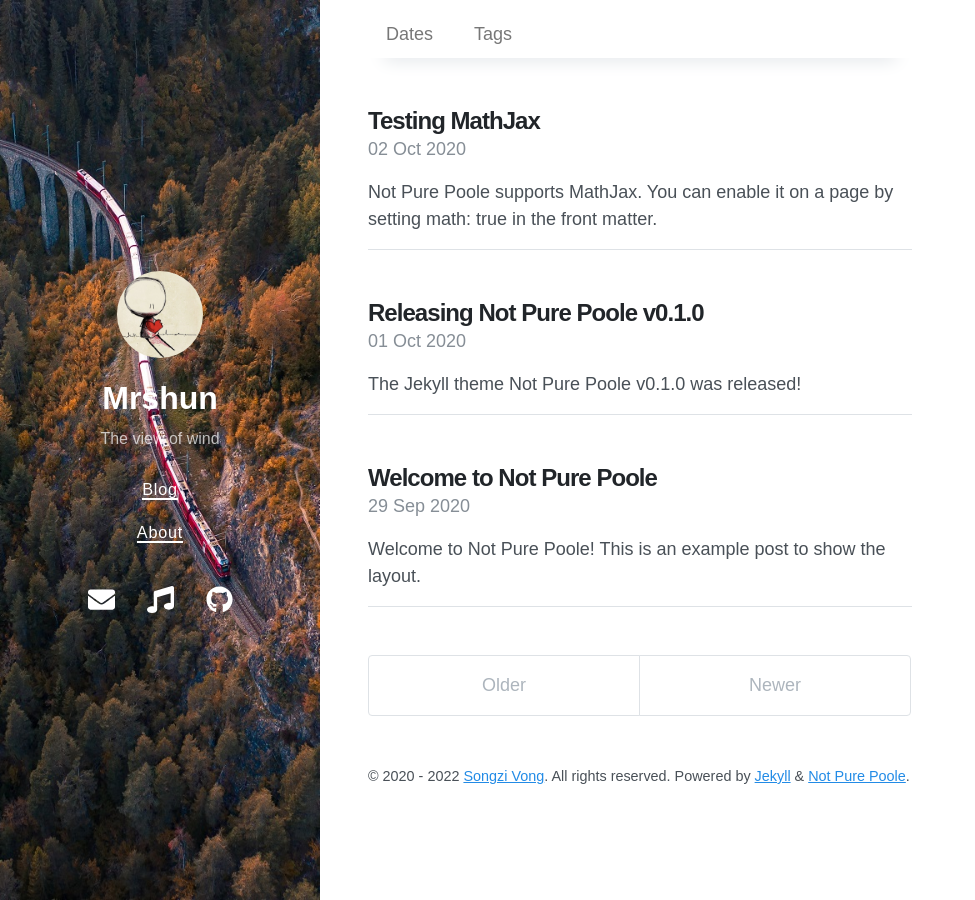
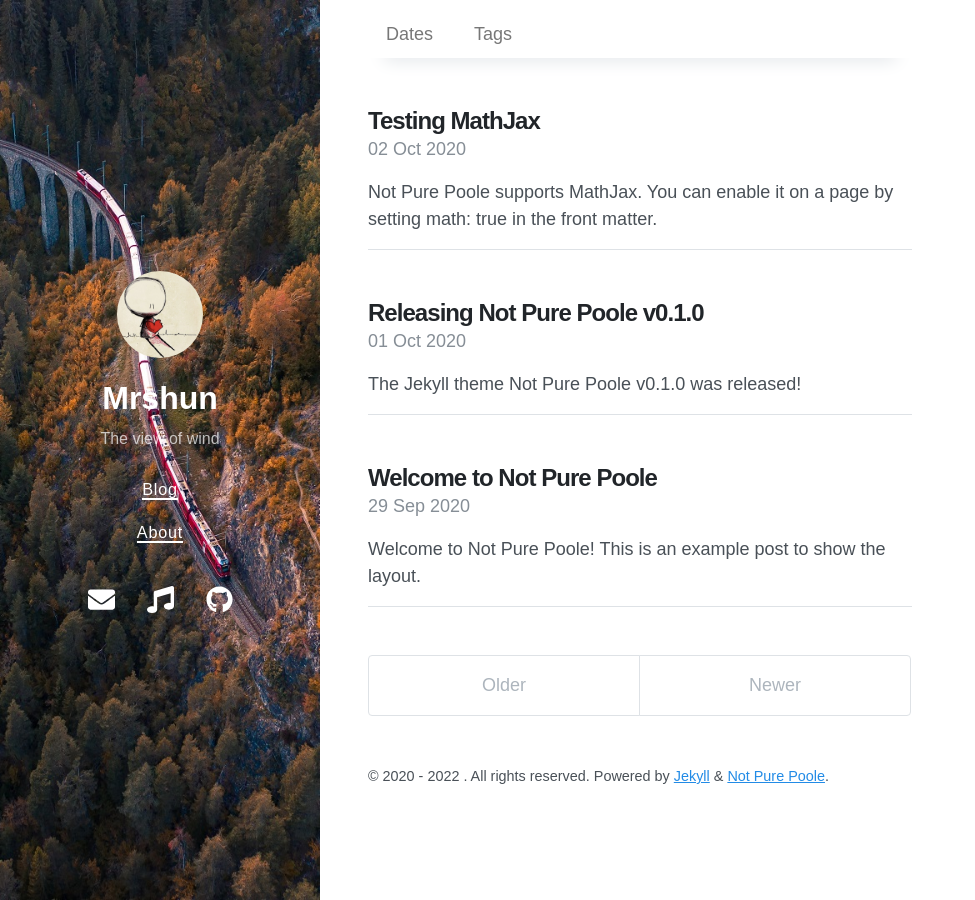
Before and after one commit to Viewind/Viewind.github.io, a Jekyll site: the page built from index.html, in a window 1280 px wide. Shown: the whole page, without its empty margins (0-975 px from the left). Built offline with Jekyll 4.4.1, drawn with Linux system fonts in a browser that asks for light colours; nearby versions of some CDN libraries; the list of posts is cut into pages by our own code; some of the changed lines change nothing that is shown.

Commit message:
Update _config.yml

```diff
--- a/_config.yml
+++ b/_config.yml
@@ -26,34 +26,3 @@
   - README.md
   - scripts/
   - not-pure-poole.gemspec
-
-# Optimize Jekyl SEO Tag
-twitter:
-  username: vszhub
-  card: summary
-logo: logo.png
-social:
-  name: Songzi Vong
-  links:
-    - https://twitter.com/vszhub
-    - https://github.com/vszhub
-google_site_verification: xxxxx
-lang: zh
-
-sass:
-  sass_dir: _sass
-  style: :compressed
-
-# Options
-
-# Replace this value and uncomment to enable Google Analytics tracking
-# google_analytics: UA-000000-0
-
-# Replace this value and uncomment to enable Disqus
-# disqus: xxxxxx
-
-# Specify the author for blog posts
-author:
-  name: Songzi Vong
-  url: https://github.com/vszhub/
-  email: vszhub@gmail.com
```
